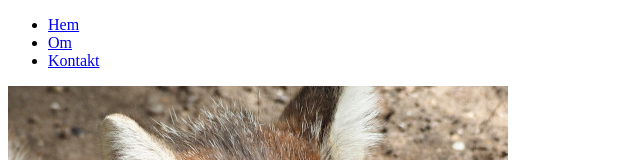
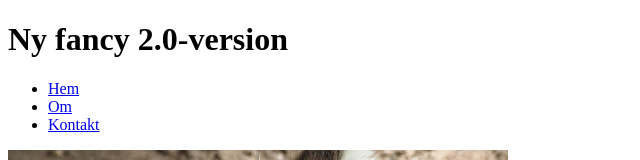
Before and after one commit to jonkri/branch-exempel, a Vue app: page / in a window 1280 px wide. Shown: the top 160 px of the page, without its empty margins (0-640 px from the left). Built offline with nearby package versions, Linux system fonts and the light colour scheme; no server answers.

Commit message:
Add 2.0 heading

```diff
--- a/src/App.vue
+++ b/src/App.vue
@@ -13,6 +13,7 @@
 </script>
 
 <template>
+  <h1>Ny fancy 2.0-version</h1>
   <nav>
     <ul>
       <li>
```
